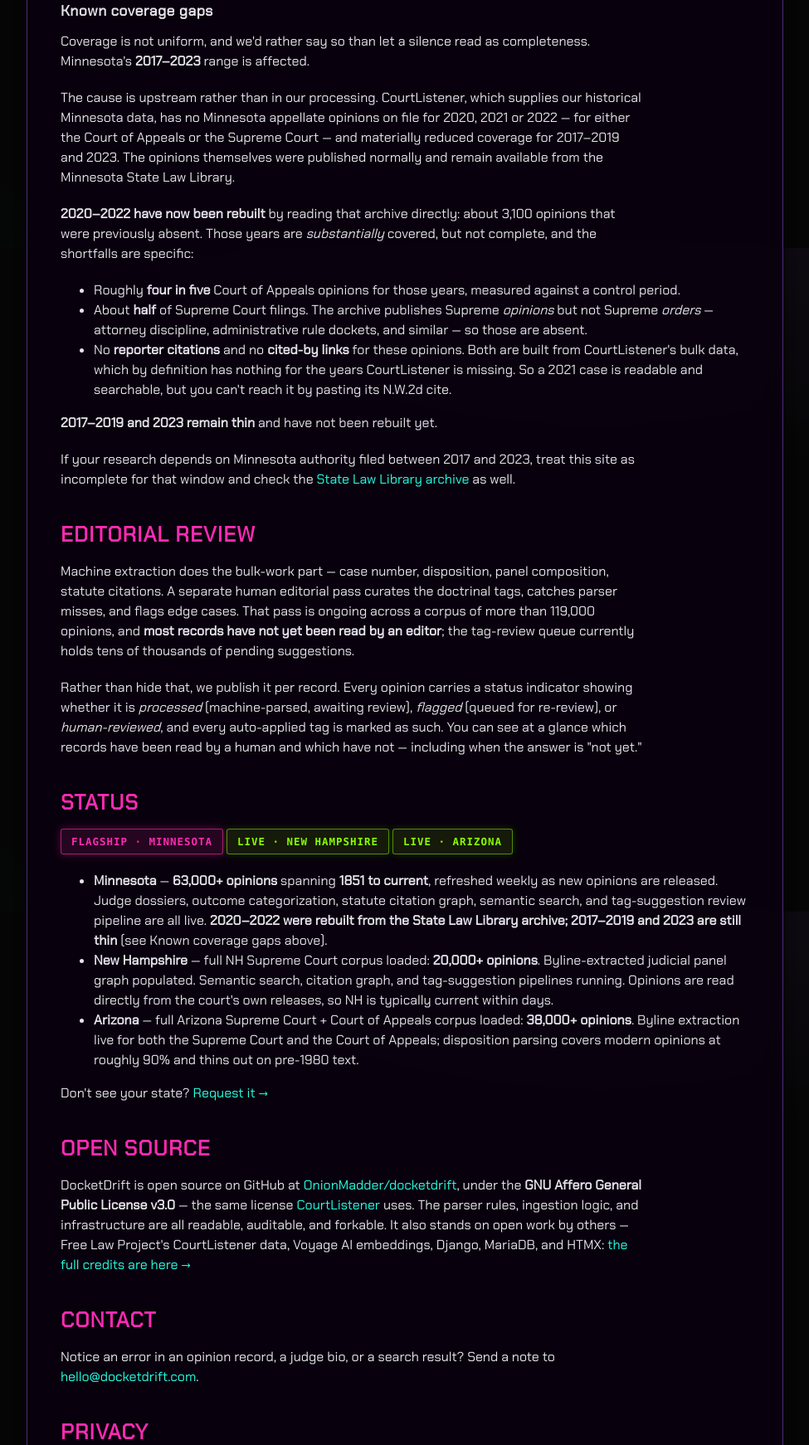
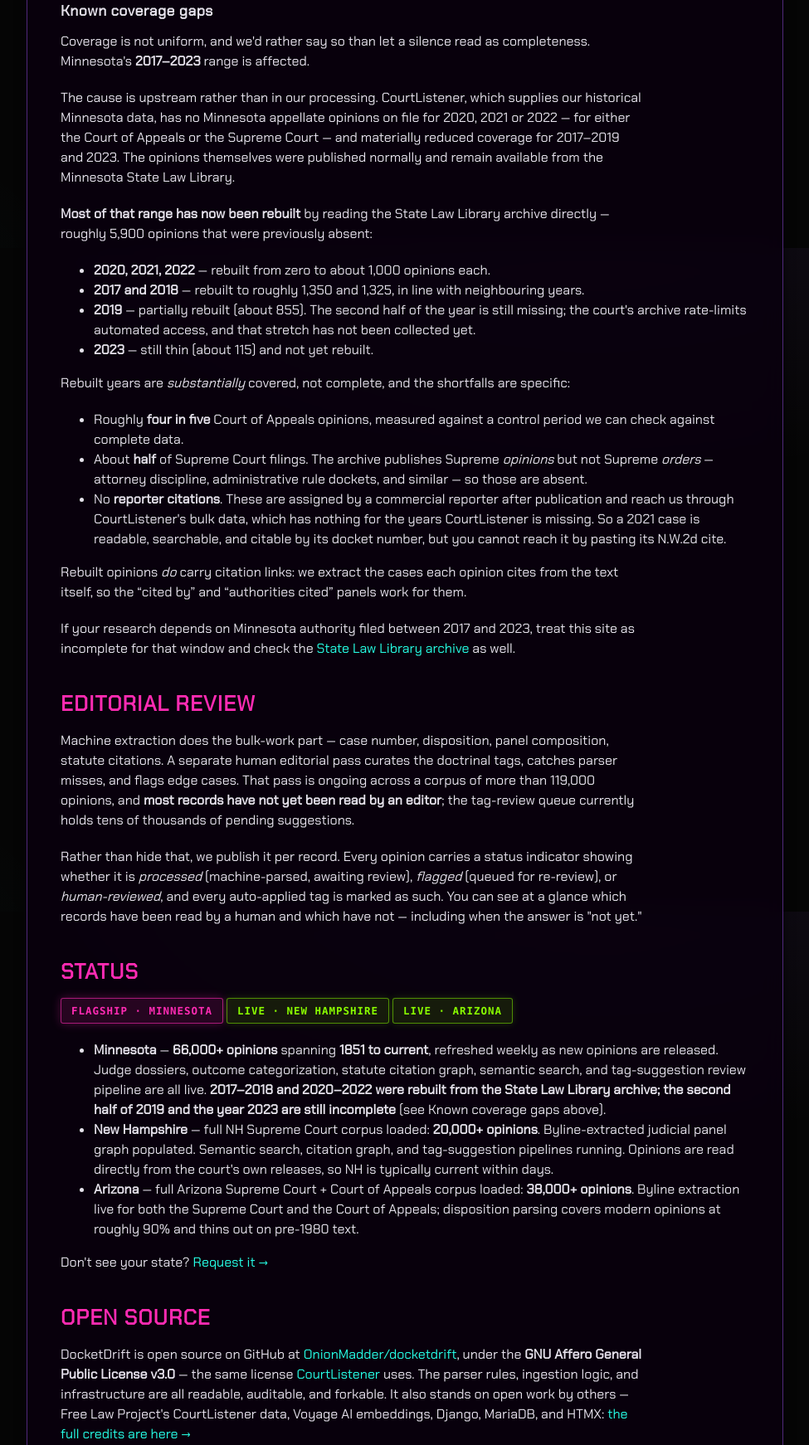
Before and after one commit to OnionMadder/docketdrift, a Django app: page /about/ in a window 1280 px wide. Shown: the part 1301-3043 px from the top of the page at 83% size, without its empty margins (304-1279 px from the left). Run offline with Django 5.2, Linux system fonts and the light colour scheme; parts of the project's set-up code (start-up, migrations or seed data) failed here and were passed over; some libraries are stand-ins or nearby versions.

Commit message:
copy: Minnesota 2017-2018 rebuilt; correct the now-false cited-by claim
The thin years are largely filled. Measured after ingest:
  2017  438 -> 1,350   2018  208 -> 1,327   2019  176 -> 856

2017 and 2018 now sit alongside 2016's 1,415, i.e. effectively complete years.
Roughly 5,900 opinions have been added to Minnesota today across 2017-2022.

Two gaps remain and are stated rather than rounded away: the SECOND HALF of
2019 (~450 opinions -- the court's archive rate-limited automated access
mid-sweep and that stretch was never collected) and 2023, which has not been
swept at all. Both are named specifically so a reader can tell which part of a
year to distrust.

Also corrects a claim that today's own work made false: the disclosure said
rebuilt opinions carry no cited-by links, which was true when written -- both
the citation graph and reporter cites came from CourtListener bulk data. The
new text extractor changed that, and those opinions now carry citation links
extracted from the opinion text itself. Reporter cites are still genuinely
absent, so that half of the caveat stands.

Co-Authored-By: Claude Opus 5 <noreply@anthropic.com>

```diff
--- a/opinions/templates/opinions/about.html
+++ b/opinions/templates/opinions/about.html
@@ -56,7 +56,7 @@
       "name": "Which states are live on DocketDrift?",
       "acceptedAnswer": {
         "@type": "Answer",
-        "text": "Three. Minnesota: 63,000+ appellate opinions from 1851 to current, with judge dossiers, statute citation graph, semantic search, and tag-suggestion review pipeline. Coverage of 2017-2023 is affected because our upstream source, CourtListener, holds no Minnesota opinions for 2020-2022 and little for the surrounding years; 2020-2022 have since been rebuilt by reading the Minnesota State Law Library archive directly (about 3,100 opinions), though those years remain short on Supreme Court orders and carry no reporter citations. 2017-2019 and 2023 are still thin. New Hampshire: 20,000+ NH Supreme Court opinions with byline-extracted judicial panel graph. Arizona: 38,000+ Arizona Supreme Court and Court of Appeals opinions. New states are added one at a time."
+        "text": "Three. Minnesota: 66,000+ appellate opinions from 1851 to current, with judge dossiers, statute citation graph, semantic search, and tag-suggestion review pipeline. Coverage of 2017-2023 was affected because our upstream source, CourtListener, holds no Minnesota opinions for 2020-2022 and little for the surrounding years. Most of that range has since been rebuilt by reading the Minnesota State Law Library archive directly (about 5,900 opinions): 2020-2022 from zero to roughly 1,000 each, and 2017-2018 to about 1,350 and 1,325. The second half of 2019 and the year 2023 are still incomplete. Rebuilt years remain short on Supreme Court orders and carry no reporter citations, though they do carry text-extracted citation links. New Hampshire: 20,000+ NH Supreme Court opinions with byline-extracted judicial panel graph. Arizona: 38,000+ Arizona Supreme Court and Court of Appeals opinions. New states are added one at a time."
       }
     },
     {
@@ -117,13 +117,20 @@
   <h3>Known coverage gaps</h3>
   <p>Coverage is not uniform, and we'd rather say so than let a silence read as completeness. Minnesota's <strong>2017&ndash;2023</strong> range is affected.</p>
   <p>The cause is upstream rather than in our processing. CourtListener, which supplies our historical Minnesota data, has no Minnesota appellate opinions on file for 2020, 2021 or 2022 &mdash; for either the Court of Appeals or the Supreme Court &mdash; and materially reduced coverage for 2017&ndash;2019 and 2023. The opinions themselves were published normally and remain available from the Minnesota State Law Library.</p>
-  <p><strong>2020&ndash;2022 have now been rebuilt</strong> by reading that archive directly: about 3,100 opinions that were previously absent. Those years are <em>substantially</em> covered, but not complete, and the shortfalls are specific:</p>
+  <p><strong>Most of that range has now been rebuilt</strong> by reading the State Law Library archive directly &mdash; roughly 5,900 opinions that were previously absent:</p>
   <ul>
-    <li>Roughly <strong>four in five</strong> Court of Appeals opinions for those years, measured against a control period.</li>
+    <li><strong>2020, 2021, 2022</strong> &mdash; rebuilt from zero to about 1,000 opinions each.</li>
+    <li><strong>2017 and 2018</strong> &mdash; rebuilt to roughly 1,350 and 1,325, in line with neighbouring years.</li>
+    <li><strong>2019</strong> &mdash; partially rebuilt (about 855). The second half of the year is still missing; the court's archive rate-limits automated access, and that stretch has not been collected yet.</li>
+    <li><strong>2023</strong> &mdash; still thin (about 115) and not yet rebuilt.</li>
+  </ul>
+  <p>Rebuilt years are <em>substantially</em> covered, not complete, and the shortfalls are specific:</p>
+  <ul>
+    <li>Roughly <strong>four in five</strong> Court of Appeals opinions, measured against a control period we can check against complete data.</li>
     <li>About <strong>half</strong> of Supreme Court filings. The archive publishes Supreme <em>opinions</em> but not Supreme <em>orders</em> &mdash; attorney discipline, administrative rule dockets, and similar &mdash; so those are absent.</li>
-    <li>No <strong>reporter citations</strong> and no <strong>cited-by links</strong> for these opinions. Both are built from CourtListener's bulk data, which by definition has nothing for the years CourtListener is missing. So a 2021 case is readable and searchable, but you can't reach it by pasting its N.W.2d cite.</li>
+    <li>No <strong>reporter citations</strong>. These are assigned by a commercial reporter after publication and reach us through CourtListener's bulk data, which has nothing for the years CourtListener is missing. So a 2021 case is readable, searchable, and citable by its docket number, but you cannot reach it by pasting its N.W.2d cite.</li>
   </ul>
-  <p><strong>2017&ndash;2019 and 2023 remain thin</strong> and have not been rebuilt yet.</p>
+  <p>Rebuilt opinions <em>do</em> carry citation links: we extract the cases each opinion cites from the text itself, so the &ldquo;cited by&rdquo; and &ldquo;authorities cited&rdquo; panels work for them.</p>
   <p>If your research depends on Minnesota authority filed between 2017 and 2023, treat this site as incomplete for that window and check the <a href="https://mn.gov/law-library/search/opinions-archive.jsp" target="_blank" rel="noopener">State Law Library archive</a> as well.</p>
 
   <h2>Editorial review</h2>
@@ -137,7 +144,7 @@
     <span class="status-pill status-pill--live">Live &middot; Arizona</span>
   </p>
   <ul>
-    <li><strong>Minnesota</strong> &mdash; <strong>63,000+ opinions</strong> spanning <strong>1851 to current</strong>, refreshed weekly as new opinions are released. Judge dossiers, outcome categorization, statute citation graph, semantic search, and tag-suggestion review pipeline are all live. <strong>2020&ndash;2022 were rebuilt from the State Law Library archive; 2017&ndash;2019 and 2023 are still thin</strong> (see Known coverage gaps above).</li>
+    <li><strong>Minnesota</strong> &mdash; <strong>66,000+ opinions</strong> spanning <strong>1851 to current</strong>, refreshed weekly as new opinions are released. Judge dossiers, outcome categorization, statute citation graph, semantic search, and tag-suggestion review pipeline are all live. <strong>2017&ndash;2018 and 2020&ndash;2022 were rebuilt from the State Law Library archive; the second half of 2019 and the year 2023 are still incomplete</strong> (see Known coverage gaps above).</li>
     <li><strong>New Hampshire</strong> &mdash; full NH Supreme Court corpus loaded: <strong>20,000+ opinions</strong>. Byline-extracted judicial panel graph populated. Semantic search, citation graph, and tag-suggestion pipelines running. Opinions are read directly from the court's own releases, so NH is typically current within days.</li>
     <li><strong>Arizona</strong> &mdash; full Arizona Supreme Court + Court of Appeals corpus loaded: <strong>38,000+ opinions</strong>. Byline extraction live for both the Supreme Court and the Court of Appeals; disposition parsing covers modern opinions at roughly 90% and thins out on pre-1980 text.</li>
   </ul>
```
